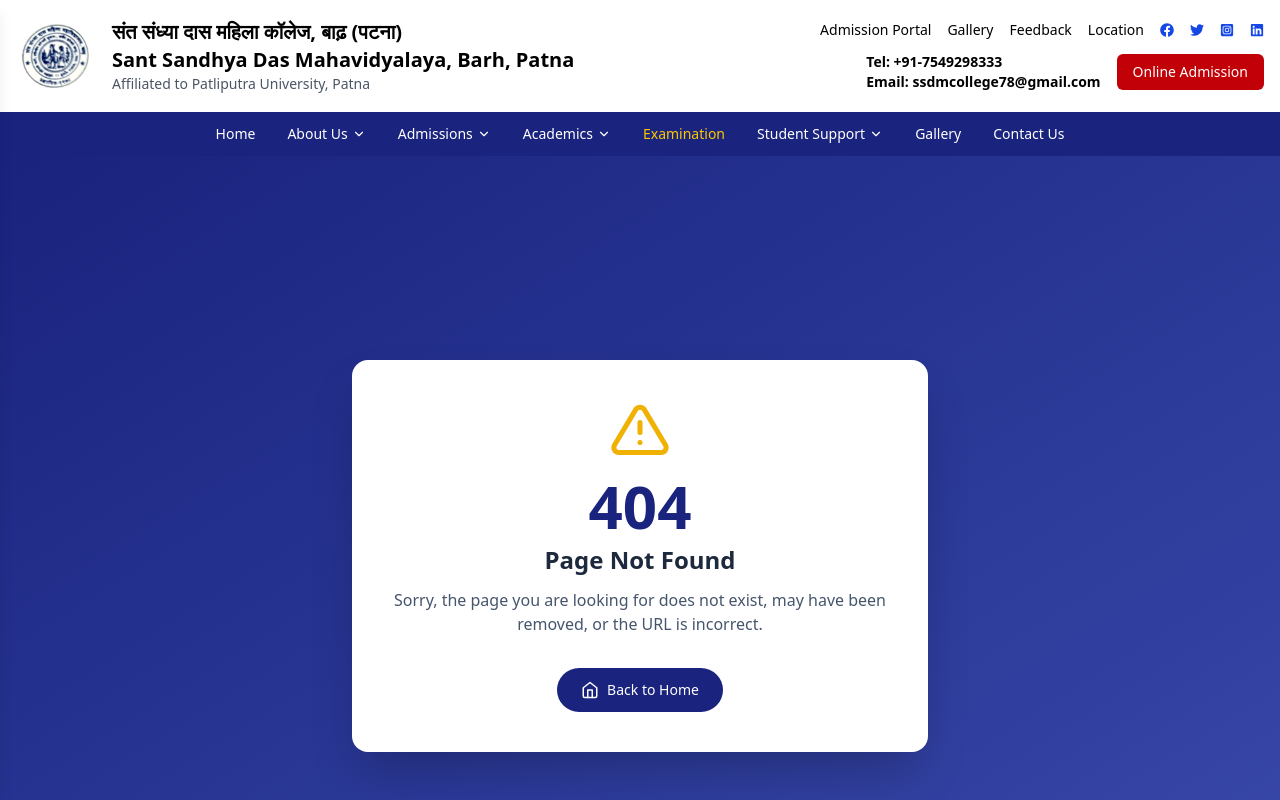
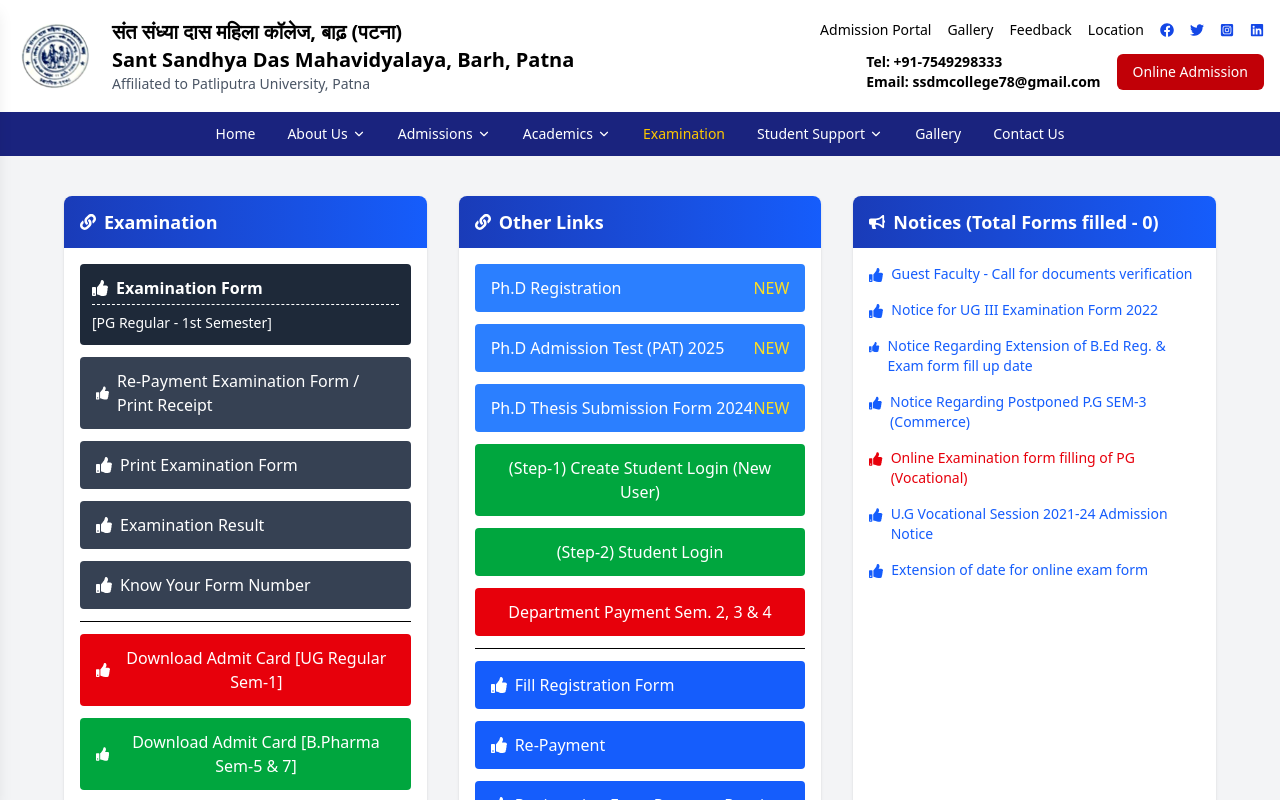
Before and after one commit to vaastman/CMS-Frontend, a React (Vite) app: page /examination in a window 1280 px wide. Shown: the top 800 px of the page. Built offline with nearby package versions, Linux system fonts and the light colour scheme.

Commit message:
Examination page added

```diff
--- /dev/null
+++ b/src/pages/examination/Examination.jsx
@@ -0,0 +1,143 @@
+import React from "react";
+import { FaThumbsUp, FaLink, FaBullhorn } from "react-icons/fa";
+
+const Examination = () => {
+  return (
+    <div className="px-6 md:px-16 py-10 bg-gray-100">
+      <div className="grid grid-cols-1 md:grid-cols-3 gap-8">
+
+        {/* ================= EXAMINATION ================= */}
+        <div className="bg-white rounded-lg shadow">
+          <div className="bg-gradient-to-r from-blue-800 to-blue-600 text-white px-4 py-3 rounded-t-lg flex items-center gap-2">
+            <FaLink />
+            <h2 className="font-semibold text-lg">Examination</h2>
+          </div>
+
+          <div className="p-4 space-y-3">
+            <div className="bg-gray-800 text-white p-3 rounded">
+              <p className="font-semibold flex items-center gap-2">
+                <FaThumbsUp /> Examination Form
+              </p>
+              <p className="text-sm mt-1 border-t border-dashed pt-2">
+                [PG Regular - 1st Semester]
+              </p>
+            </div>
+
+            {[
+              "Re-Payment Examination Form / Print Receipt",
+              "Print Examination Form",
+              "Examination Result",
+              "Know Your Form Number",
+            ].map((item, i) => (
+              <button
+                key={i}
+                className="w-full bg-gray-700 hover:bg-gray-800 text-white text-left px-4 py-3 rounded flex items-center gap-2"
+              >
+                <FaThumbsUp /> {item}
+              </button>
+            ))}
+
+            <hr />
+
+            <button className="w-full bg-red-600 hover:bg-red-700 text-white px-4 py-3 rounded flex items-center gap-2">
+              <FaThumbsUp /> Download Admit Card [UG Regular Sem-1]
+            </button>
+
+            <button className="w-full bg-green-600 hover:bg-green-700 text-white px-4 py-3 rounded flex items-center gap-2">
+              <FaThumbsUp /> Download Admit Card [B.Pharma Sem-5 & 7]
+            </button>
+
+            <button className="w-full bg-green-600 hover:bg-green-700 text-white px-4 py-3 rounded flex items-center gap-2">
+              <FaThumbsUp /> Download Admit Card [UG Regular Sem-5]
+            </button>
+          </div>
+        </div>
+
+        {/* ================= OTHER LINKS ================= */}
+        <div className="bg-white rounded-lg shadow">
+          <div className="bg-gradient-to-r from-blue-800 to-blue-600 text-white px-4 py-3 rounded-t-lg flex items-center gap-2">
+            <FaLink />
+            <h2 className="font-semibold text-lg">Other Links</h2>
+          </div>
+
+          <div className="p-4 space-y-3">
+            <button className="w-full bg-blue-500 text-white px-4 py-3 rounded flex justify-between">
+              Ph.D Registration <span className="text-yellow-300">NEW</span>
+            </button>
+
+            <button className="w-full bg-blue-500 text-white px-4 py-3 rounded flex justify-between">
+              Ph.D Admission Test (PAT) 2025 <span className="text-yellow-300">NEW</span>
+            </button>
+
+            <button className="w-full bg-blue-500 text-white px-4 py-3 rounded flex justify-between">
+              Ph.D Thesis Submission Form 2024 <span className="text-yellow-300">NEW</span>
+            </button>
+
+            <button className="w-full bg-green-600 text-white px-4 py-3 rounded">
+              (Step-1) Create Student Login (New User)
+            </button>
+
+            <button className="w-full bg-green-600 text-white px-4 py-3 rounded">
+              (Step-2) Student Login
+            </button>
+
+            <button className="w-full bg-red-600 text-white px-4 py-3 rounded">
+              Department Payment Sem. 2, 3 & 4
+            </button>
+
+            <hr />
+
+            {[
+              "Fill Registration Form",
+              "Re-Payment",
+              "Registration Form Payment Receipt",
+              "Registration Slip",
+              "Know Your Registration Form No. (UG & PG)",
+            ].map((item, i) => (
+              <button
+                key={i}
+                className="w-full bg-blue-600 hover:bg-blue-700 text-white px-4 py-3 rounded flex items-center gap-2"
+              >
+                <FaThumbsUp /> {item}
+              </button>
+            ))}
+          </div>
+        </div>
+
+        {/* ================= NOTICES ================= */}
+        <div className="bg-white rounded-lg shadow">
+          <div className="bg-gradient-to-r from-blue-800 to-blue-600 text-white px-4 py-3 rounded-t-lg flex items-center gap-2">
+            <FaBullhorn />
+            <h2 className="font-semibold text-lg">
+              Notices (Total Forms filled - 0)
+            </h2>
+          </div>
+
+          <div className="p-4 h-[520px] overflow-y-auto space-y-4 text-sm">
+            {[
+              "Guest Faculty - Call for documents verification",
+              "Notice for UG III Examination Form 2022",
+              "Notice Regarding Extension of B.Ed Reg. & Exam form fill up date",
+              "Notice Regarding Postponed P.G SEM-3 (Commerce)",
+              "Online Examination form filling of PG (Vocational)",
+              "U.G Vocational Session 2021-24 Admission Notice",
+              "Extension of date for online exam form",
+            ].map((notice, i) => (
+              <p
+                key={i}
+                className={`flex gap-2 ${
+                  notice.includes("Online") ? "text-red-600" : "text-blue-600"
+                }`}
+              >
+                <FaThumbsUp className="mt-1" /> {notice}
+              </p>
+            ))}
+          </div>
+        </div>
+
+      </div>
+    </div>
+  );
+};
+
+export default Examination;
--- a/src/routes/PublicRoutes.jsx
+++ b/src/routes/PublicRoutes.jsx
@@ -17,6 +17,7 @@ import Staff from "../pages/academics/Staff";
 import Holidays from "../pages/academics/Holidays";
 import Certificates from "../pages/academics/Certificates";
 import Calendar from "../pages/academics/Calender";
+import Examination from "../pages/examination/Examination";
 // import Examination from "../pages/academics/Examination";
 // import Scholarship from "../pages/academics/Scholarship";
 // import Grievance from "../pages/academics/Grievance";
@@ -41,8 +42,8 @@ function PublicRoutes() {
       <Route path="/holidays" element={<Holidays />}/>
       <Route path="/certificates" element={<Certificates />}/>
       <Route path="/calendar" element={<Calendar />}/>
-      {/* <Route path="/examination" element={<Examination />}/>
-      <Route path="/scholarship" element={<Scholarship />}/>
+      <Route path="/examination" element={<Examination />}/>
+     {/*  <Route path="/scholarship" element={<Scholarship />}/>
       <Route path="/grievance" element={<Grievance />}/> */}
       <Route path="*" element={<NotFound />} />
     </Routes>
```
